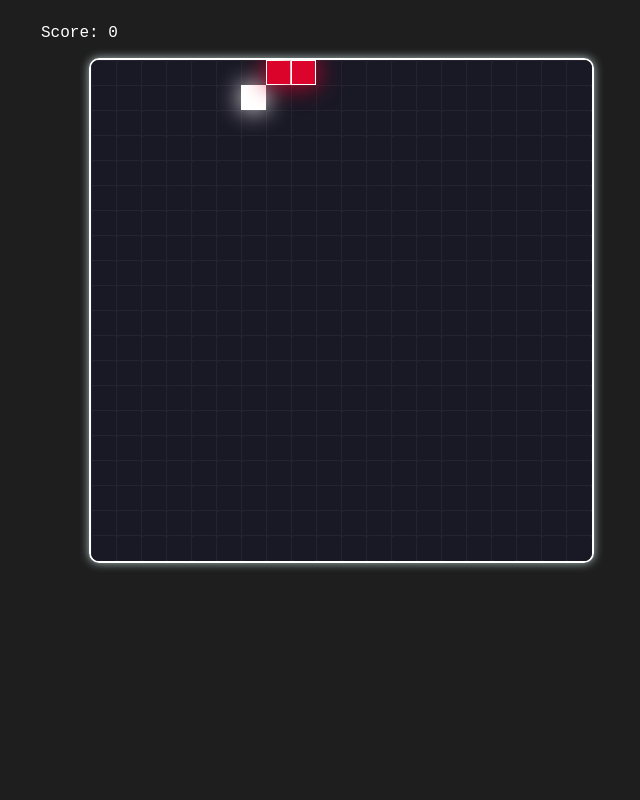
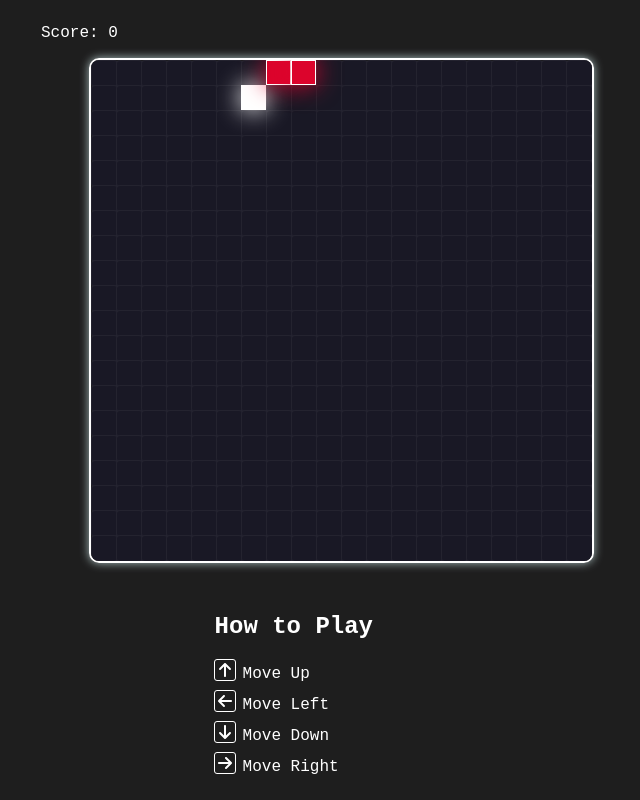
Before and after one commit to aidanbeale/snake-react, a React (Create React App) app: page / in a window 1280 px wide. Both pictures are taken after a click on the button "start game". Shown: the whole page, without its empty margins (299-939 px from the left). Built offline with nearby package versions, Linux system fonts and the light colour scheme.

Commit message:
Added movement instructions

```diff
--- a/package.json
+++ b/package.json
@@ -3,6 +3,9 @@
   "version": "0.1.0",
   "private": true,
   "dependencies": {
+    "@fortawesome/fontawesome-svg-core": "^6.4.0",
+    "@fortawesome/free-solid-svg-icons": "^6.4.0",
+    "@fortawesome/react-fontawesome": "^0.2.0",
     "@reduxjs/toolkit": "^1.9.3",
     "@testing-library/jest-dom": "^5.16.5",
     "@testing-library/react": "^13.4.0",
--- a/src/App.js
+++ b/src/App.js
@@ -10,6 +10,7 @@ import Food from './components/Food';
 import Score from './components/Score';
 import GameOver from './components/GameOver';
 import TileArea from './components/TileArea';
+import Instructions from './components/Instructions';
 
 const getRandomFood = () => {
   let min = 1;
@@ -206,6 +207,7 @@ function App() {
               <Food food={gameState.food} />
               <TileArea columns={20} rows={20}/>
             </div>
+            <Instructions />
           </div>
         ) : ""}
     </div>
--- /dev/null
+++ b/src/components/Instructions.css
@@ -0,0 +1,28 @@
+.instructions-container {
+  margin: auto;
+  width: 20%;
+}
+
+.instructions-keys {
+  text-align: left;
+  display: flex;
+  flex-direction: column;
+  gap: 8px;
+  font-family: "Courier New", Courier, monospace;
+  color: white;
+}
+
+.instructions-header {
+  text-align: left;
+  font-family: "Courier New", Courier, monospace;
+  color: white;
+}
+
+.arrow-icon {
+  width: 16px;
+  height: 16px;
+  padding: 2px;
+  margin-right: 8px;
+  outline: 1px solid white;
+  border-radius: 2px;
+}
--- /dev/null
+++ b/src/components/Instructions.js
@@ -0,0 +1,36 @@
+import React from "react";
+import { FontAwesomeIcon } from '@fortawesome/react-fontawesome'
+import { faArrowUp, faArrowDown, faArrowLeft, faArrowRight } from '@fortawesome/free-solid-svg-icons'
+
+import "./Instructions.css";
+
+const Instructions = () => {
+  return (
+    <div className="instructions-container">
+      <h2 className="instructions-header">
+        How to Play
+      </h2>
+      <div className="instructions-keys">
+        <span>
+          <FontAwesomeIcon className="arrow-icon" icon={faArrowUp} />
+          Move Up
+        </span>
+        <span>
+          <FontAwesomeIcon className="arrow-icon" icon={faArrowLeft} />
+          Move Left
+        </span>
+        <span>
+          <FontAwesomeIcon className="arrow-icon" icon={faArrowDown} />
+          Move Down
+        </span>
+        <span>
+          <FontAwesomeIcon className="arrow-icon" icon={faArrowRight} />
+          Move Right
+        </span>
+      </div>
+    </div>
+
+  );
+};
+
+export default Instructions;
```
Also changed, not shown: src/gameStateSlice.js (added, +61 -0 lines), 1 other file (tests, documents, lock files or other folders).
